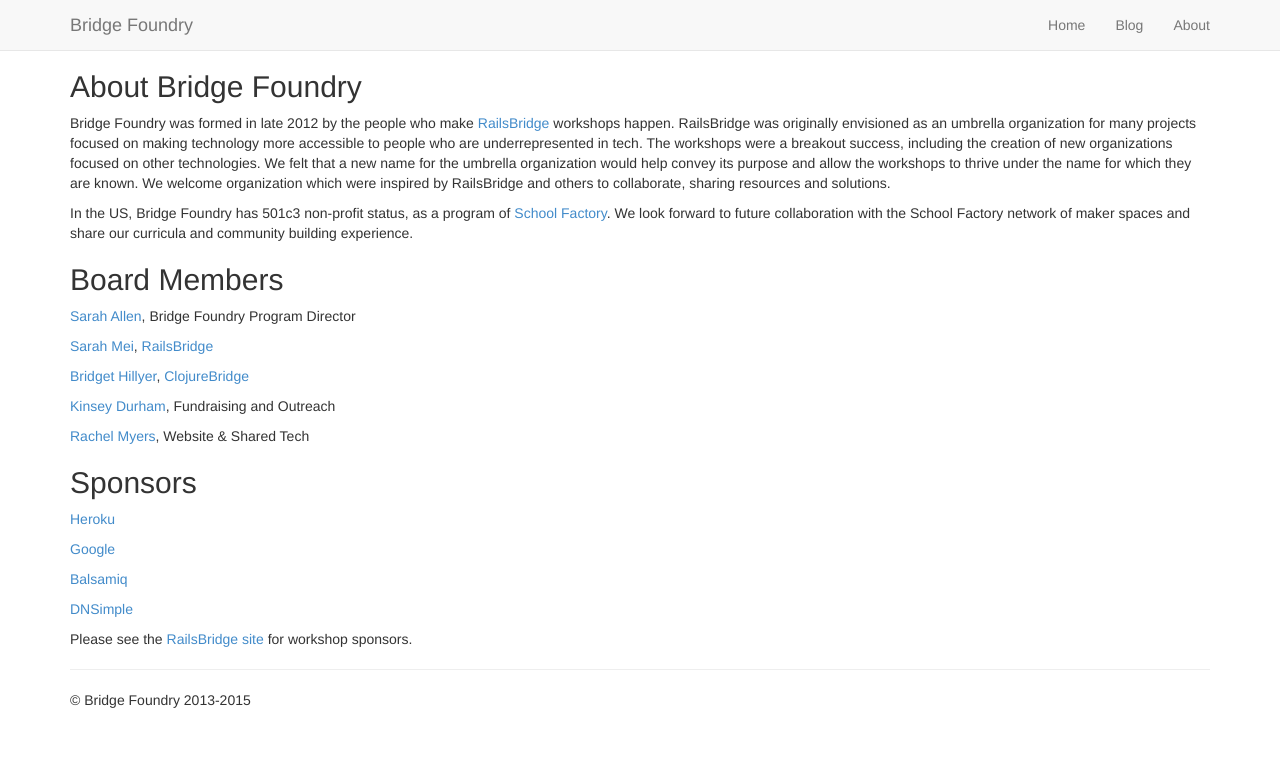
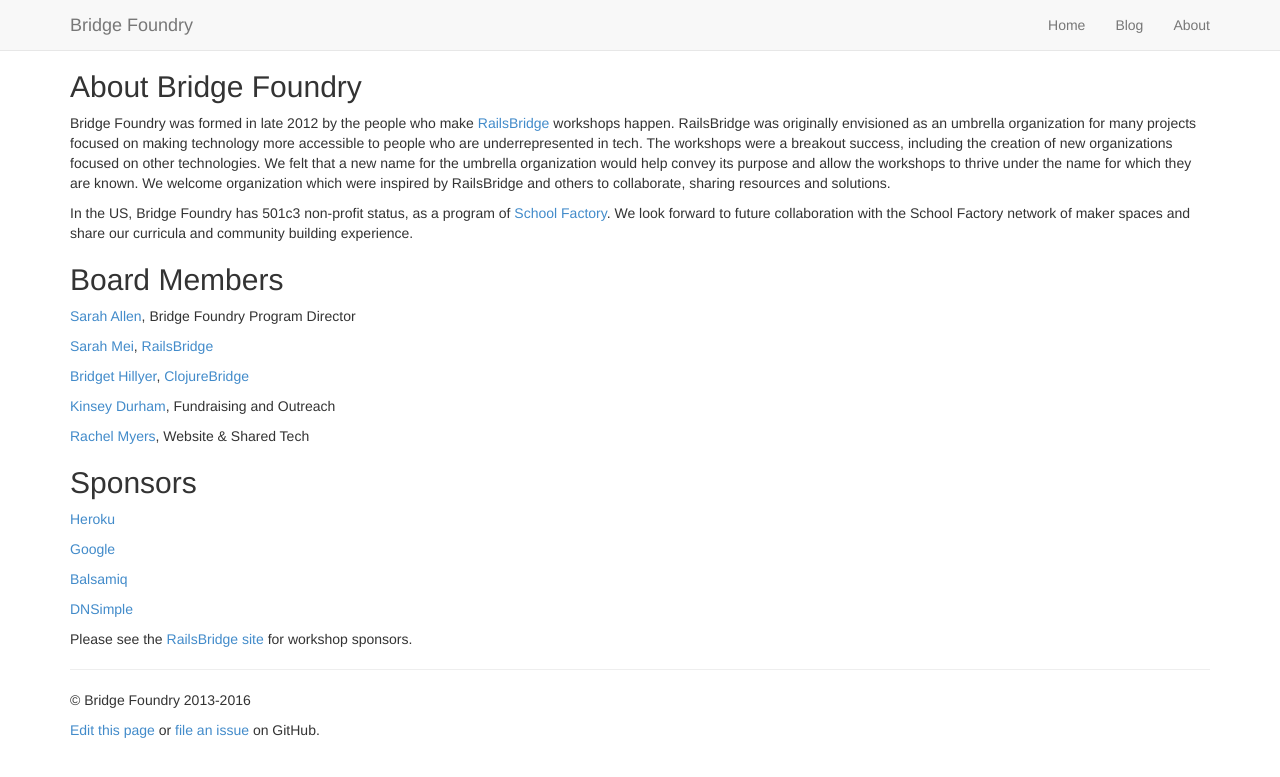
Before and after one commit to Satsaimistoowqp/bridgefoundry.github.io, a Jekyll site: the page built from about.html, in a window 1280 px wide. Shown: the top 777 px of the page. Built offline with Jekyll 4.4.1, drawn with Linux system fonts in a browser that asks for light colours; Markdown is read by kramdown in place of the engine named in the settings.

```diff
--- a/_config.yml
+++ b/_config.yml
@@ -5,6 +5,11 @@
     values:
       layout: "default"
 
+repos:
+- name: Bridge Foundry
+  description: Main repository
+  url: https://github.com/bridgefoundry/bridgefoundry.github.io
+
 encoding: utf-8
 markdown: rdiscount
 rdiscount:
--- a/_includes/footer.html
+++ b/_includes/footer.html
@@ -1,4 +1,5 @@
 <hr>
 <footer>
-    <p>&copy; Bridge Foundry 2013-2015</p>
+    <p>&copy; Bridge Foundry 2013-2016</p>
+    <p><a href="{{ site.repos[0].url }}/edit/master/{{ page.path }}">Edit this page</a> or <a href="{{site.repos[0].url }}/issues">file an issue</a> on GitHub.</p>
 </footer>
```
